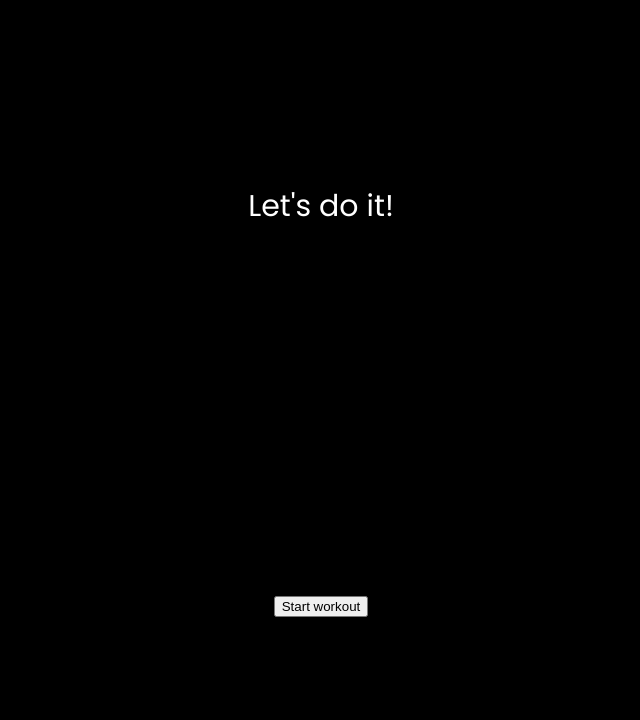
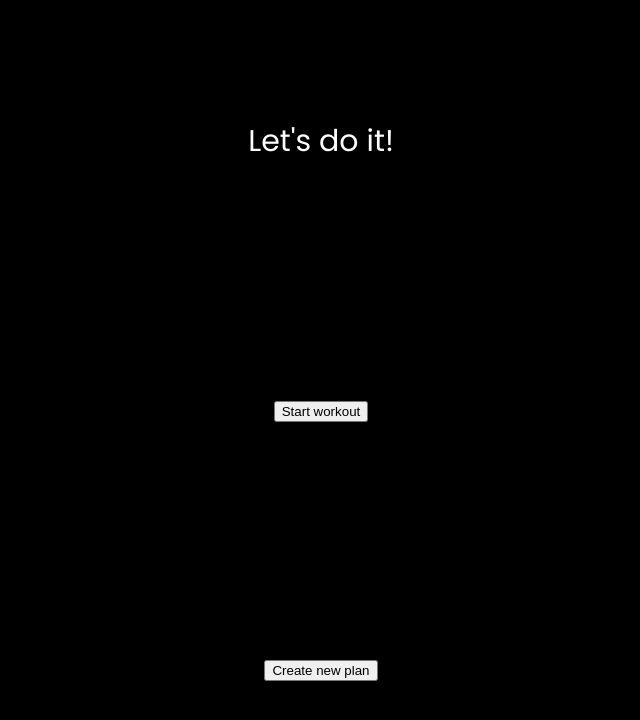
Before and after one commit to Marcin-L-Szczepanski/Workout-Journal, a plain HTML site: page index.html in a window 1280 px wide. Shown: the whole page, without its empty margins (319-959 px from the left). Drawn offline with Linux system fonts and the light colour scheme.

Commit message:
Add new plan section

```diff
--- a/index.html
+++ b/index.html
@@ -14,6 +14,10 @@
         <div id="welcome-page" class="page">
             <p class="header">Let's do it!</p>
             <button id="start-workout-btn">Start workout</button>
+            <button id="create-plan-btn">Create new plan</button>
+        </div>
+        <div id="new-plan-page" class="page page--hidden">
+            New Plan
         </div>
         <div id="workout-page" class="page page--hidden"></div>
         <div id="exercise-page" class="page page--hidden"></div>
```
